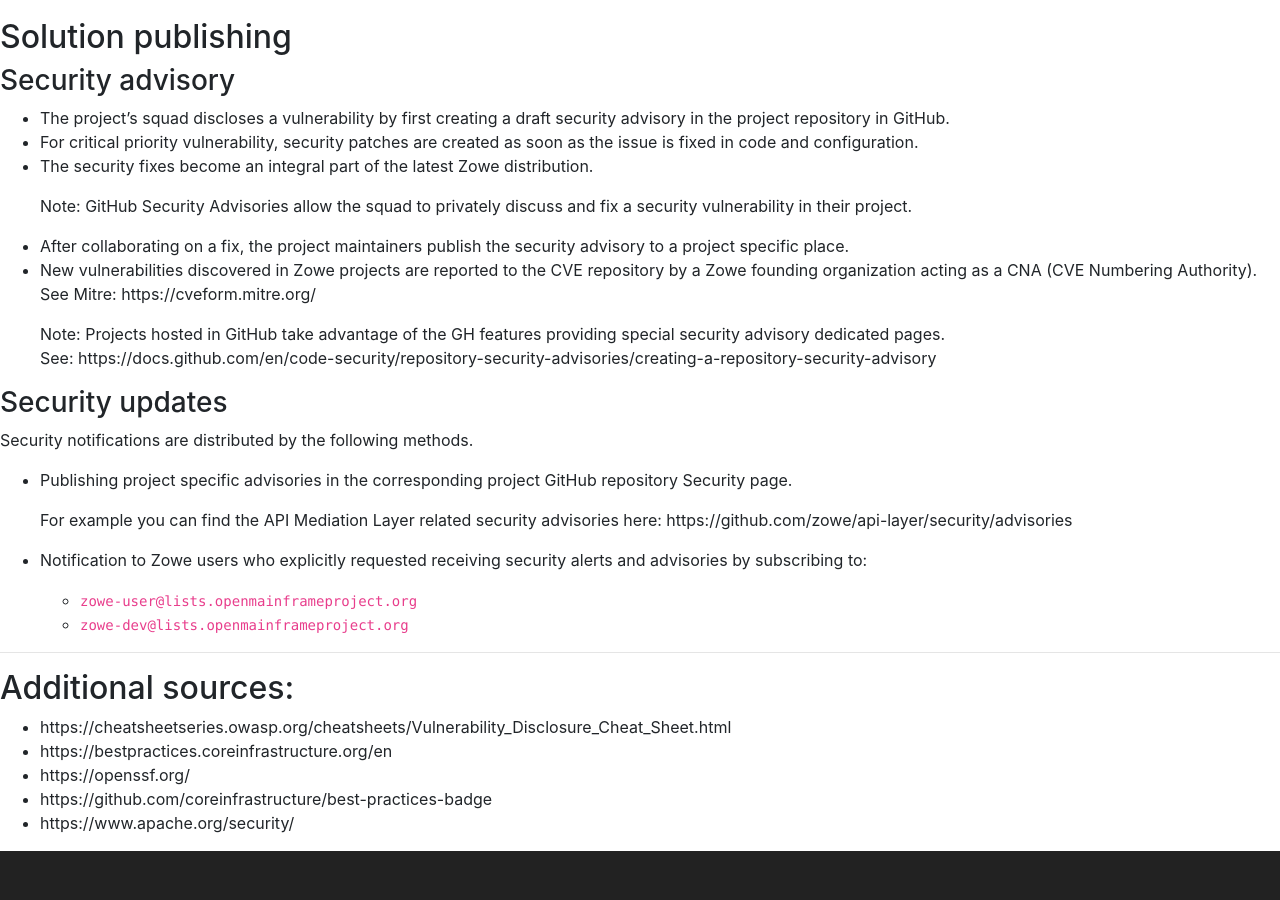
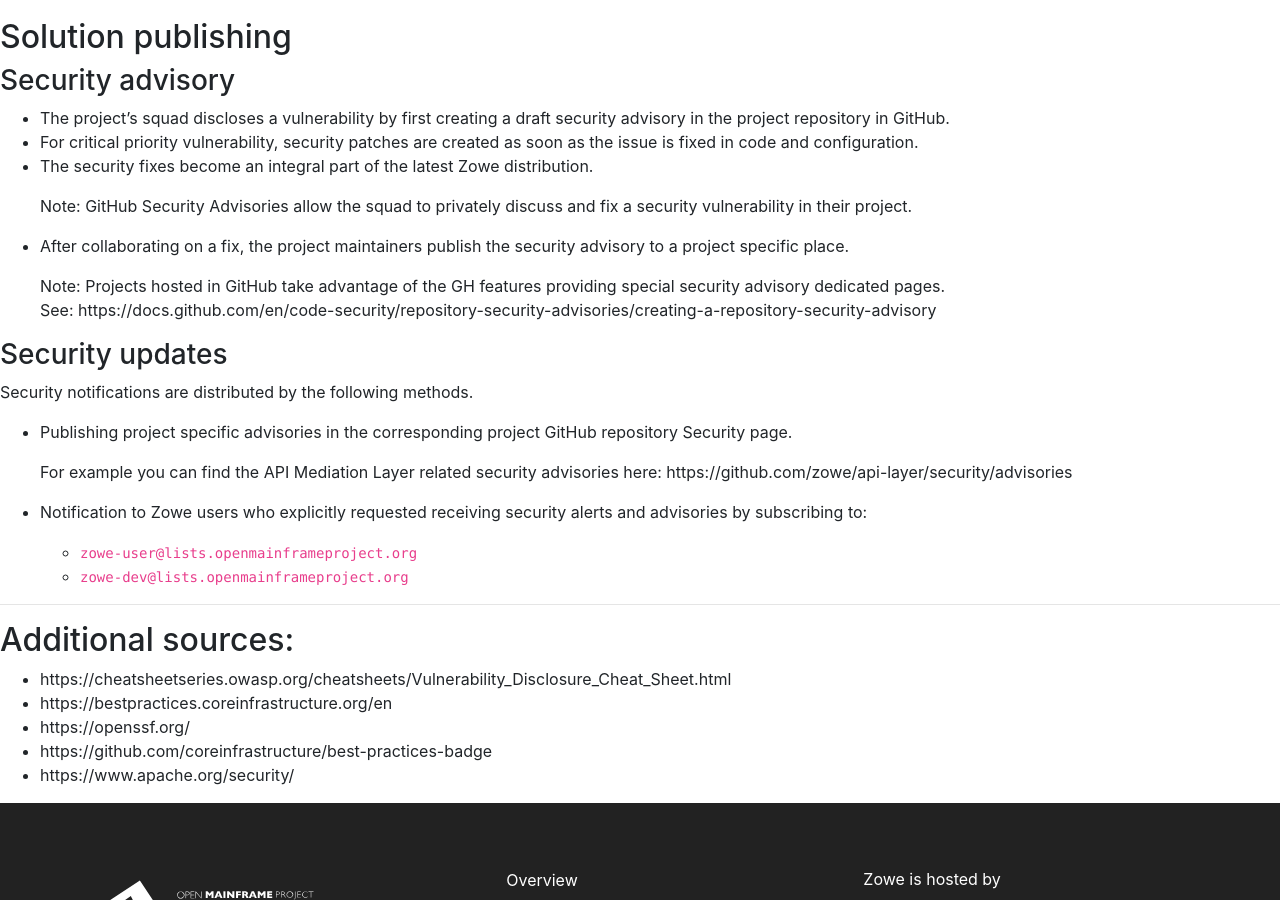
Before and after one commit to zowe/zowe.github.io, a Jekyll site: the page built from security.md, in a window 1280 px wide and 900 px high, scrolled down 3272 px. Built offline with Jekyll 4.4.1, drawn with Linux system fonts in a browser that asks for light colours; our own code applies the rules of GitHub Pages for plain Markdown files.

Commit message:
Remove temporary the CVE reporting to Mittre
Signed-off-by: Pavlin Zahariev <pavlin@email.cz>

```diff
--- a/security.md
+++ b/security.md
@@ -182,7 +182,6 @@
 
     Note: GitHub Security Advisories allow the squad to privately discuss and fix a security vulnerability in their project.
 * After collaborating on a fix, the project maintainers publish the security advisory to a project specific place.
-* New vulnerabilities discovered in Zowe projects are reported to the CVE repository by a Zowe founding organization acting as a CNA (CVE Numbering Authority). See Mitre: https://cveform.mitre.org/
 
 
     Note: Projects hosted in GitHub take advantage of the GH features providing special security advisory dedicated pages.
```
